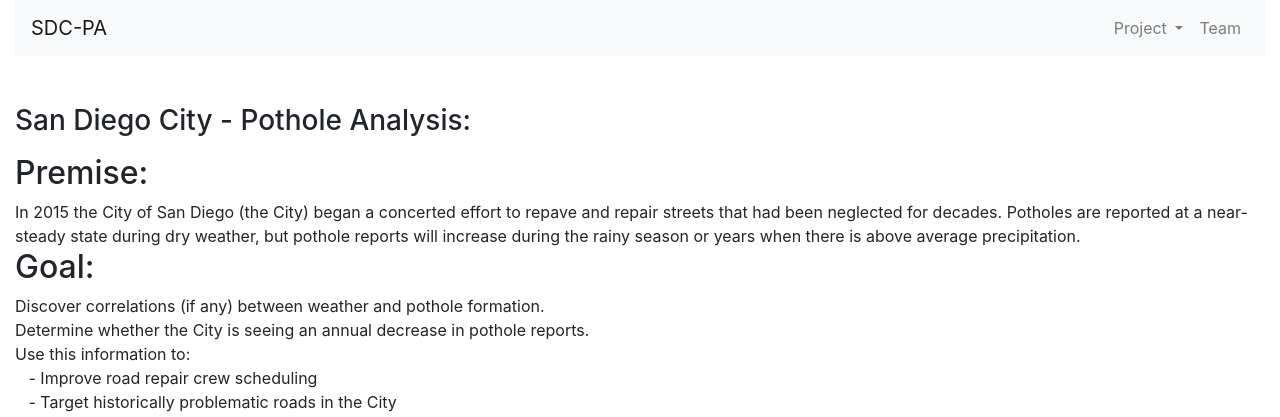
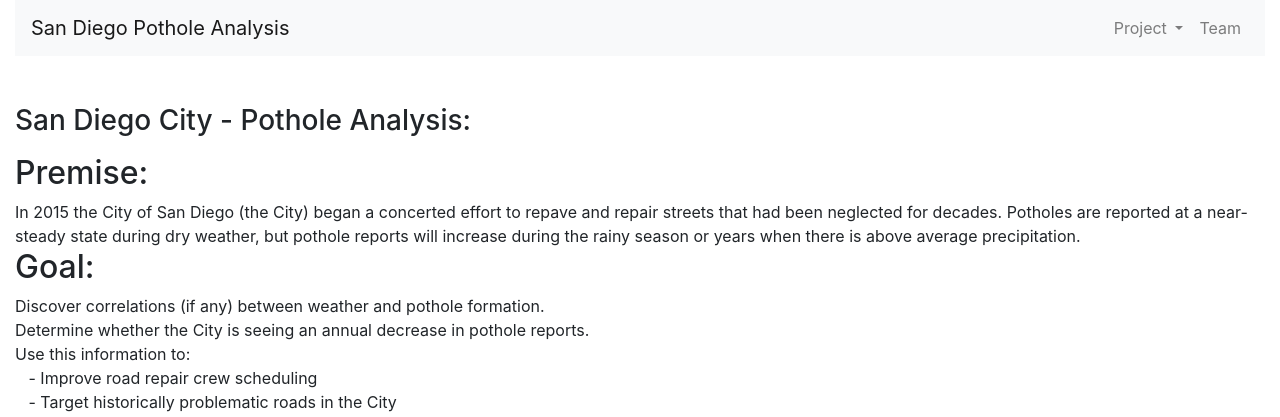
Before and after one commit to avaz7791/SanDiegoCountyPotholeAnalysis, a Flask app: page /project in a window 1280 px wide. Shown: the top 417 px of the page. Run offline with Flask 2, Linux system fonts and the light colour scheme.

Commit message:
final touches?

```diff
--- a/templates/project.html
+++ b/templates/project.html
@@ -13,7 +13,7 @@
   <body>
     <div class="container-fluid">
       <nav class="navbar navbar-expand-lg navbar-light bg-light">
-        <a class="navbar-brand" href="/">SDC-PA</a>
+        <a class="navbar-brand" href="/">San Diego Pothole Analysis</a>
         <button class="navbar-toggler" type="button" data-toggle="collapse" data-target="#navbarNavDropdown" aria-controls="navbarNavDropdown" aria-expanded="false" aria-label="Toggle navigation">
           <span class="navbar-toggler-icon"></span>
         </button>
@@ -56,7 +56,7 @@ Use this information to:<br>
 In 2015, Mayor Faulconer initiated a program to accelerate the repaving of streets or the repair of potholes, without raising taxes to do so.  In 2016 the City began using their “Get it Done (GID) website to track pothole reports.
 Using data collected by GID we were able to identify the report date, fix/closure date and location of every pothole reported to the City.  GID allows the reporting party to locate the pothole by using location data on the party’s phone or tablet, or if using a non-GPS enabled device (a laptop or desktop computer) by dragging a marker to the approximate point on a map.  The lat/long data can contain up to 6 digits after the decimal point, which is extremely accurate.  In reality it is much more precise than a consumer-grade GPS (7-13M)  can provide, not to mention accounting for the positional offset of the device in relation to the pothole. As a result, there is a significant chance that many of the reports are duplicates, but determining how many, and which, is beyond the scope of this project.
 San Diego’s Mediterranean climate is split between a dry season that generally runs between April and October, and a wet season that runs between November and March.  For official records, the water year begins on October 1st and ends on September 30th of the following year.  The official rainfall for the county is measured at San Diego International Airport and has averaged just over 10” for the last 20 years.
-<p><br>The complete report may be read here <a href="../resources/Files/SanDiegoPotholes.pdf">San Diego Potholes.pdf</a>
+<p><br>The complete report may be read here <a href="{{ url_for('static', filename='Files/SDPotholes.pdf')}}">San Diego Potholes.pdf</a>
 
     </div>
     <!-- Option 1: jQuery and Bootstrap Bundle (includes Popper) -->
--- a/templates/team.html
+++ b/templates/team.html
@@ -13,7 +13,7 @@
   <body>
     <div class="container-fluid">
       <nav class="navbar navbar-expand-lg navbar-light bg-light">
-        <a class="navbar-brand" href="/">SDC-PA</a>
+        <a class="navbar-brand" href="/">San Diego Pothole Analysis</a>
         <button class="navbar-toggler" type="button" data-toggle="collapse" data-target="#navbarNavDropdown" aria-controls="navbarNavDropdown" aria-expanded="false" aria-label="Toggle navigation">
           <span class="navbar-toggler-icon"></span>
         </button>
```
